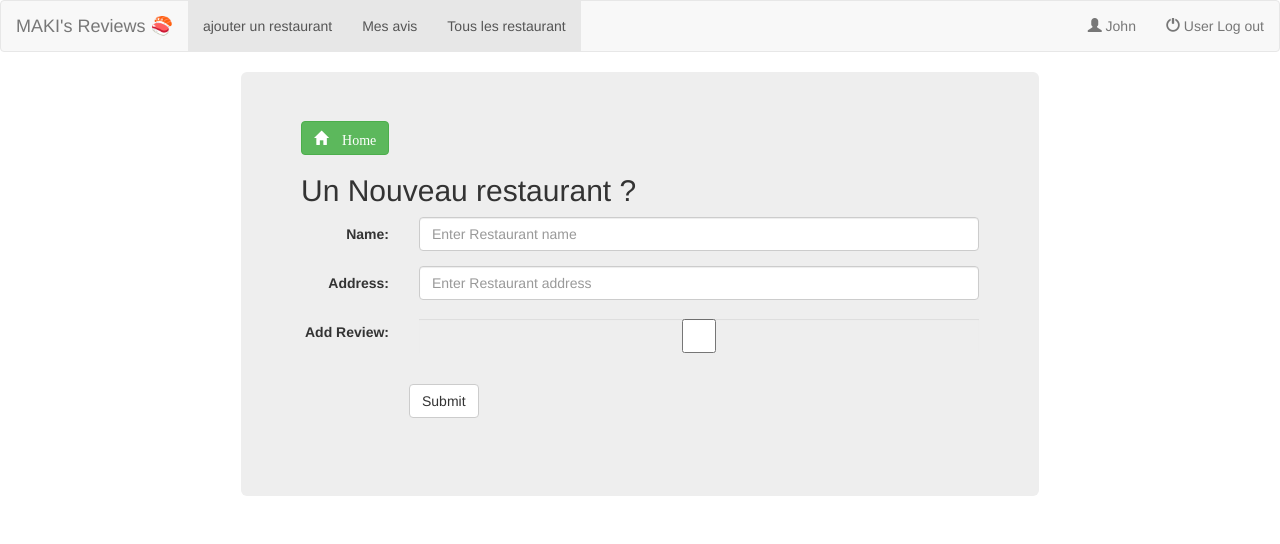
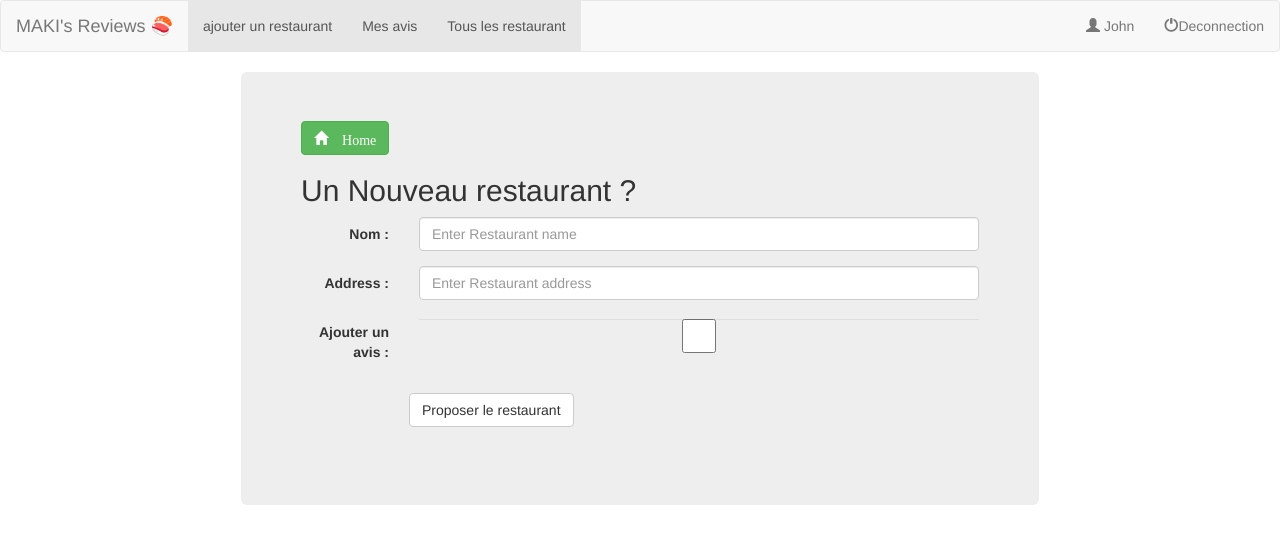
Before and after one commit to ManderVoronwe/projet-securite-service-web, a PHP site: page /user_add.php in a window 1280 px wide. Shown: the top 544 px of the page. Run offline with PHP 8.4, Linux system fonts and the light colour scheme; a user stored in the database is signed in.

Commit message:
fonctionelle
et en francais

```diff
--- a/all_restaurant.php
+++ b/all_restaurant.php
@@ -26,7 +26,7 @@ include "database.php";
                             <h3>Address</h3>
                         </div>
                         <div class="col-sm-2">
-                            <h3>Rating</h3>
+                            <h3>Note </h3>
                         </div>
                         <div class="col-sm-4">
                         </div>
--- a/header.html
+++ b/header.html
@@ -2,7 +2,7 @@
 <html lang="en">
 
 <head>
-  <title>Bootstrap Example</title>
+  <title>Maki</title>
   <meta charset="utf-8">
   <meta name="viewport" content="width=device-width, initial-scale=1">
   <link rel="stylesheet" href="http://maxcdn.bootstrapcdn.com/bootstrap/3.3.6/css/bootstrap.min.css">
--- a/header.php
+++ b/header.php
@@ -5,9 +5,11 @@
   <title>MAKI</title>
   <meta charset="utf-8">
   <meta name="viewport" content="width=device-width, initial-scale=1">
+
   <link rel="stylesheet" href="http://maxcdn.bootstrapcdn.com/bootstrap/3.3.6/css/bootstrap.min.css">
   <script src="https://ajax.googleapis.com/ajax/libs/jquery/1.12.0/jquery.min.js"></script>
   <script src="http://maxcdn.bootstrapcdn.com/bootstrap/3.3.6/js/bootstrap.min.js"></script>
+
   <style>
     body {}
 
@@ -15,6 +17,7 @@
       margin: auto;
       width: 70%;
       height: 90%;
+      min-width: 60%;
     }
   </style>
 </head>
@@ -46,7 +49,7 @@ include "session.php";
           <li><a href="user-dash.php"><span class="glyphicon glyphicon-user"></span>
               <?php echo $_SESSION['u_name']; ?>
             </a></li>
-          <li><a href="logout.php"><span class="glyphicon glyphicon-off"></span> User Log out</a></li>
+          <li><a href="logout.php"><span class="glyphicon glyphicon-off"></span>Deconnection</a></li>
         </ul>
         <!-- Log out menu ends -->
       <?php } else { ?>
@@ -54,13 +57,13 @@ include "session.php";
         <!-- Normal nav bar -->
 
         <ul class="nav navbar-nav">
-          <li class="active"><a href="index.php">Home</a></li>
+          <li class="active"><a href="index.php">accueil</a></li>
           <li><a href="all_restaurant.php">Tous les restaurant</a></li>
 
         </ul>
         <ul class="nav navbar-nav navbar-right">
-          <li><a href="signup.php"><span class="glyphicon glyphicon-user"></span> User Sign Up</a></li>
-          <li><a href="signin.php"><span class="glyphicon glyphicon-log-in"></span> User Sign In</a></li>
+          <li><a href="signup.php"><span class="glyphicon glyphicon-user"></span>Creer un compte</a></li>
+          <li><a href="signin.php"><span class="glyphicon glyphicon-log-in"></span>Connection</a></li>
         </ul>
 
 
--- a/user_add.php
+++ b/user_add.php
@@ -28,7 +28,7 @@ if ($_SERVER["REQUEST_METHOD"] == "POST") {
 
 ?>
     <div class="alert alert-danger">
-      <strong>Alert!</strong> Please Complete all fields.
+      <strong>attention !</strong> Tout les champs doivent ètre remplis.
     </div>
 <?php
 
@@ -80,19 +80,19 @@ $conn->close();
 
     <form class="form-horizontal" role="form" method="post" action="<?php echo $current_page; ?>" autocomplete="on">
       <div class="form-group">
-        <label class="control-label col-sm-2" for="r_name">Name:</label>
+        <label class="control-label col-sm-2" for="r_name">Nom :</label>
         <div class="col-sm-10">
           <input type="text" class="form-control" id="r_name" name="r_name" placeholder="Enter Restaurant name">
         </div>
       </div>
       <div class="form-group">
-        <label class="control-label col-sm-2" for="r_address">Address:</label>
+        <label class="control-label col-sm-2" for="r_address">Address :</label>
         <div class="col-sm-10">
           <input type="text" class="form-control" id="r_address" name="r_address" placeholder="Enter Restaurant address">
         </div>
       </div>
       <div class="form-group">
-        <label class="control-label col-sm-2" for="add_review">Add Review:</label>
+        <label class="control-label col-sm-2" for="add_review">Ajouter un avis :</label>
         <div class="col-sm-10">
           <input type="checkbox" class="form-control" id="add_review" name="add_review">
         </div>
@@ -112,6 +112,8 @@ $conn->close();
               $("#review").hide();
               $("#rating").hide();
               $("#review_label").hide();
+              $("#stars_label").hide();
+              $("#stars").hide();
             }
           });
         });
@@ -180,7 +182,7 @@ $conn->close();
 
         </div>
       <div class="form-group">
-        <label class="control-label col-sm-2" id="review_label" for="review" style="display:none;">Review:</label>
+        <label class="control-label col-sm-2" id="review_label" for="review" style="display:none;">Avis :</label>
         <div class="col-sm-10">
           <textarea class="form-control" id="review" name="review" placeholder="Enter your review"style="display:none;"></textarea>
         </div>
@@ -188,7 +190,7 @@ $conn->close();
 
       <div class="form-group">
         <div class="col-sm-offset-2 col-sm-10">
-          <button type="submit" class="btn btn-default">Submit</button>
+          <button type="submit" class="btn btn-default">Proposer le restaurant</button>
         </div>
       </div>
     </form>
```
Also changed, not shown: add_review.php (+9 -9 lines), signup.php (+5 -5 lines), user-dash.php (+3 -6 lines).
